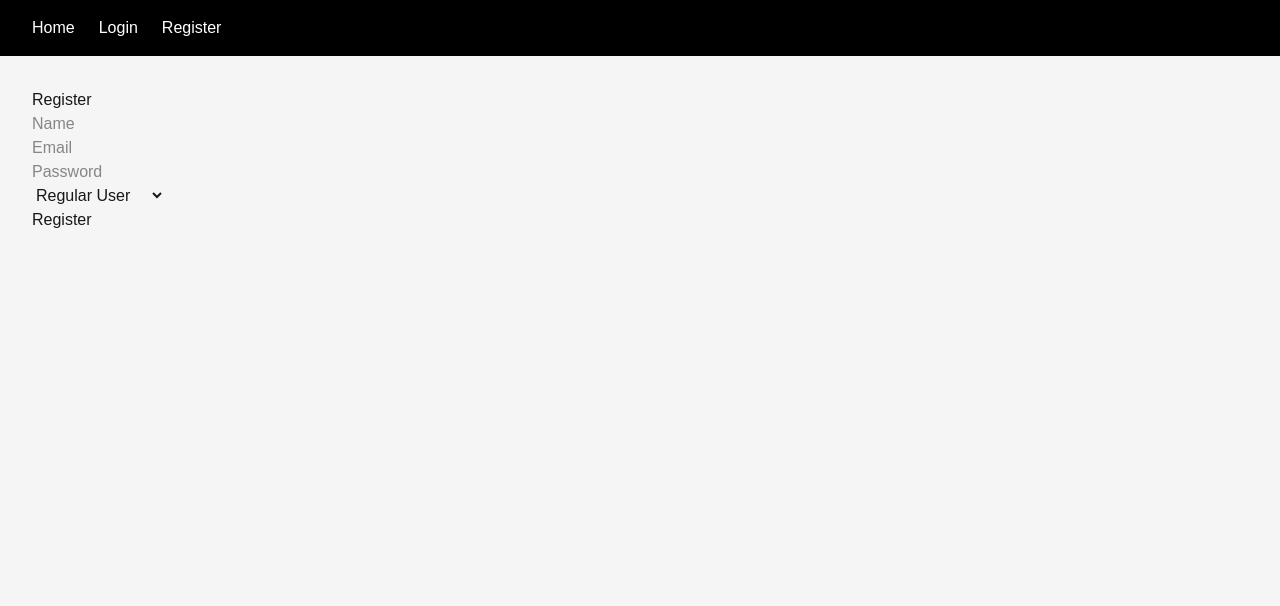
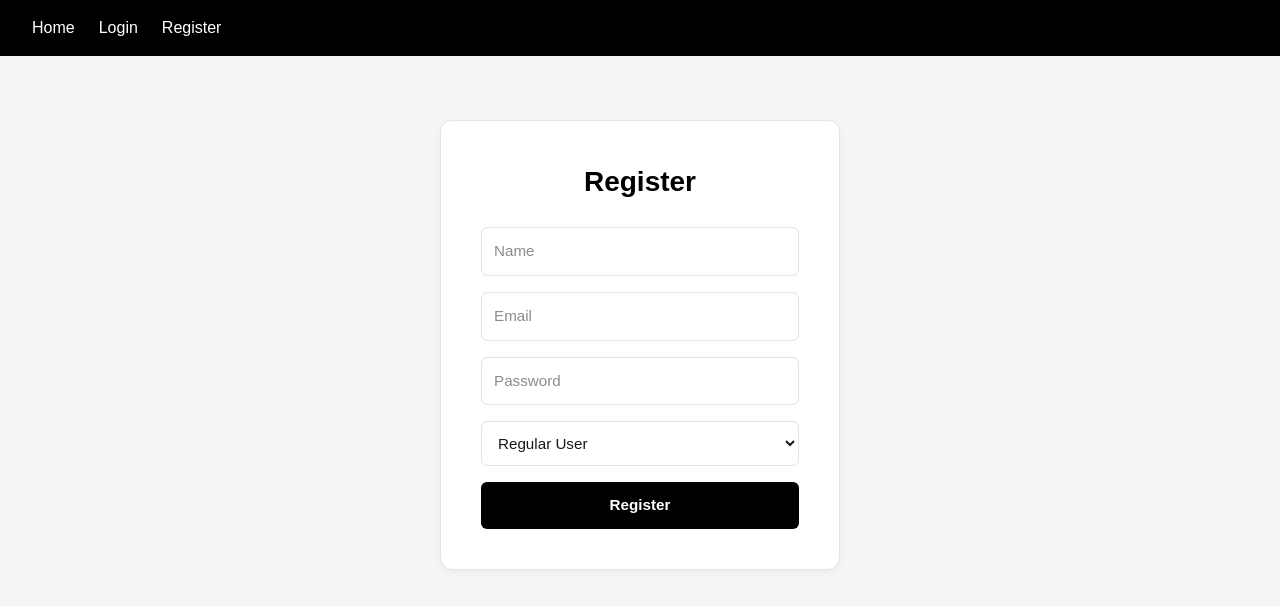
Before and after one commit to newal-dev/mini-property-listing-platform, a Next.js app in the folder frontend/: page /register in a window 1280 px wide. Shown: the top 606 px of the page. Built offline with nearby package versions, Linux system fonts and the light colour scheme; no server answers.

Commit message:
feat(register): add styled registration page with role selection and error handling

```diff
--- a/frontend/src/app/register/page.jsx
+++ b/frontend/src/app/register/page.jsx
@@ -10,6 +10,9 @@ export default function RegisterPage() {
     const [role, setRole] = useState('USER');
     const [error, setError] = useState('');
     const router = useRouter();
+
+    const inputStyle = { padding: "0.75rem", borderRadius: "6px", border: "1px solid #e4e4e7", fontSize: "0.95rem", outline: "none", width: "100%", boxSizing: "border-box" };
+    const buttonStyle = { padding: "0.75rem", borderRadius: "6px", border: "none", backgroundColor: "#000", color: "#fff", fontWeight: "bold", cursor: "pointer", fontSize: "0.95rem", transition: "background-color 0.2s" };
 
     async function handleSubmit (e) {
         e.preventDefault();
@@ -26,19 +29,29 @@ export default function RegisterPage() {
     }
 
     return (
-        <main style={{ padding:'2rem', maxWidth: 400 }}>
-            <h1>Register</h1>
-            <form onSubmit={handleSubmit}>
-                <input type="text" placeholder="Name" value={name} onChange={(e) => setName(e.target.value)} required /><br />
-                <input type="email" placeholder="Email" value={email} onChange={(e) => setEmail(e.target.value)} required /><br />
-                <input type="password" placeholder="Password" value={password} onChange={(e) => setPassword(e.target.value)} required /><br />
-                <select value={role} onChange={(e) => setRole(e.target.value)}>
-                    <option value="USER">Regular User</option>
-                    <option value="OWNER">Property Owner</option>
-                </select><br />
-                {error && <p style={{ color: 'red' }}>{error}</p>}
-                <button type="submit">Register</button>
-            </form>
-        </main>
-    );
+    <main style={{ maxWidth: "400px", margin: "4rem auto", padding: "2.5rem", border: "1px solid #e4e4e7", borderRadius: "12px", backgroundColor: "#fff", boxShadow: "0 2px 8px rgba(0,0,0,0.04)", fontFamily: "Arial, sans-serif" }}>
+      <h1 style={{ marginBottom: "1.5rem", fontSize: "1.75rem", fontWeight: "800", color: "#000", textAlign: "center" }}>Register</h1>
+      <form onSubmit={handleSubmit} style={{ display: "flex", flexDirection: "column", gap: "1rem" }}>
+        <input type="text" placeholder="Name" value={name} onChange={(e) => setName(e.target.value)} required style={inputStyle} />
+        <input type="email" placeholder="Email" value={email} onChange={(e) => setEmail(e.target.value)} required style={inputStyle} />
+        <input type="password" placeholder="Password" value={password} onChange={(e) => setPassword(e.target.value)} required style={inputStyle} />
+
+        <select value={role} onChange={(e) => setRole(e.target.value)} style={{ ...inputStyle, cursor: "pointer", backgroundColor: "#fff" }}>
+          <option value="USER">Regular User</option>
+          <option value="OWNER">Property Owner</option>
+        </select>
+
+        {error && <p style={{ color: '#ef4444', margin: 0, fontSize: "0.85rem", textAlign: "center" }}>{error}</p>}
+
+        <button
+          type="submit"
+          style={buttonStyle}
+          onMouseOver={(e) => e.currentTarget.style.backgroundColor = "#27272a"}
+          onMouseOut={(e) => e.currentTarget.style.backgroundColor = "#000"}
+        >
+          Register
+        </button>
+      </form>
+    </main>
+  );
 }
```
